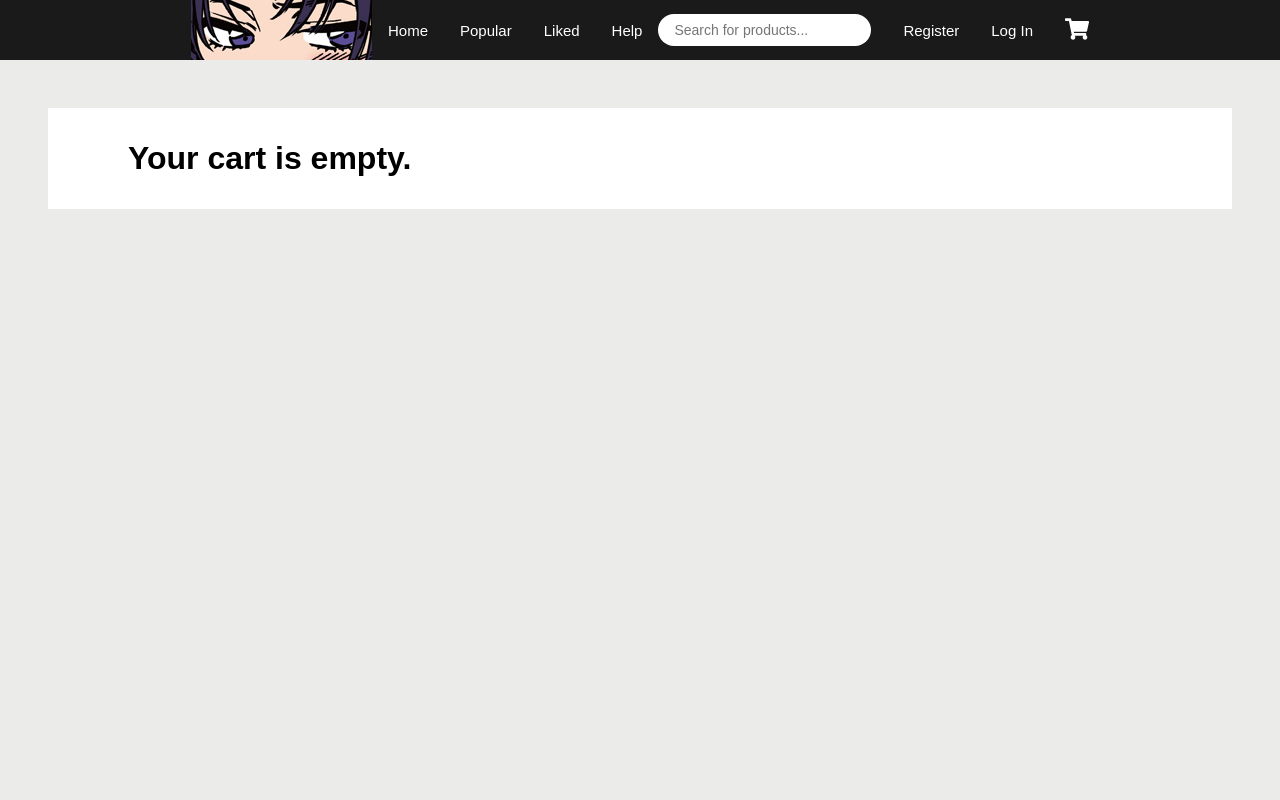
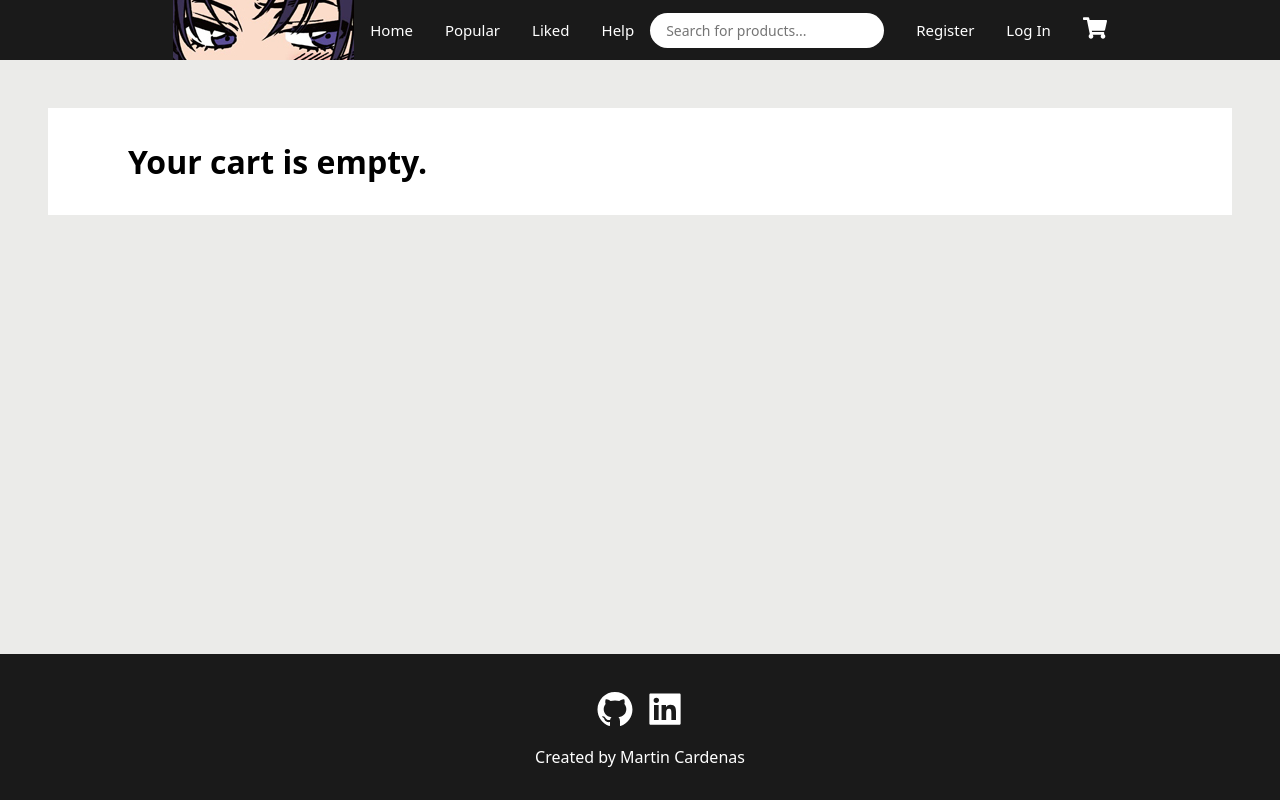
Before and after one commit to martincardenass/SwiftWave-Vite-React, a React (Vite) app: page /cart in a window 1280 px wide. Built offline with nearby package versions, Linux system fonts and the light colour scheme.

Commit message:
updated cart to freely modify the quantity of items

```diff
--- a/src/App.css
+++ b/src/App.css
@@ -1,7 +1,7 @@
 * {
     padding: 0;
     margin: 0;
-    font-family: Arial, Helvetica, sans-serif;
+    font-family: system-ui, -apple-system, BlinkMacSystemFont, 'Segoe UI', Roboto, Oxygen, Ubuntu, Cantarell, 'Open Sans', 'Helvetica Neue', sans-serif;
 }
 
 body {
--- a/src/App.jsx
+++ b/src/App.jsx
@@ -18,16 +18,23 @@ import {
   Cart,
   Liked,
   SearchResults,
+  Footer,
 } from "./components";
 
 export function App() {
   const user = localStorage.getItem("token");
+
+  // const Container
   return (
     <>
+      <div
+        style={{ display: "flex", flexDirection: "column", minHeight: "100vh" }}
+      >
         <CartProvider>
           <Navbar />
           {user && <Header />}
 
+          <div style={{ flex: "1" }}>
             <Routes>
               <Route path="/" element={<Main />}>
                 <Route path="/items/:id" element={<ItemDetails />} />
@@ -64,7 +71,10 @@ export function App() {
               }
               <Route path="*" element={<NotFound />} />
             </Routes>
+          </div>
+          <Footer />
         </CartProvider>
+      </div>
     </>
   );
 }
--- /dev/null
+++ b/src/components/Footer/Footer.jsx
@@ -0,0 +1,23 @@
+import "./footer.css";
+import { AiFillGithub, AiFillLinkedin } from "react-icons/ai";
+const Footer = () => {
+  return (
+    <div className="footer">
+      <div className="footer-container">
+        <div className="footer-icons">
+          <a href="https://github.com/ItamCrdns" target="_blank">
+            <AiFillGithub />
+          </a>
+          <a href="https://www.linkedin.com/in/itamcrdns/" target="_blank">
+            <AiFillLinkedin />
+          </a>
+        </div>
+        <div className="footer-text">
+          <p>Created by Martin Cardenas</p>
+        </div>
+      </div>
+    </div>
+  );
+};
+
+export default Footer;
--- /dev/null
+++ b/src/components/Footer/footer.css
@@ -0,0 +1,37 @@
+.footer {
+    background: #1a1a1a;
+    display: flex;
+    padding: 2rem;
+    align-items: center;
+    justify-content: center;
+}
+
+.footer-container {
+    display: block;
+    justify-content: center;
+    align-items: center;
+}
+
+.footer-icons {
+    align-items: center;
+    justify-content: center;
+    margin-bottom: 5px;
+    display: flex;
+    color: white;
+    font-size: 2.5rem;
+}
+
+.footer-icons svg {
+    color: white;
+    margin: 0 5px;
+
+}
+
+.footer-icons svg:hover {
+    color: #dfdfdf;
+    cursor: pointer;
+}
+
+.footer-text p {
+    color: white;
+}
--- a/src/components/Items/getItems.js
+++ b/src/components/Items/getItems.js
@@ -27,7 +27,6 @@ const GetItems = () => {
         setPages("");
         setTotalItems("");
         const url = `/items?sortOrder=${filter.order}&sortField=${filter.sort}&limit=${filter.limit}&page=${filter.page}&category=${filter.category}&minprice=${filter.minprice}&maxprice=${filter.maxprice}`;
-        console.log(url)
         await axios.get(url, { signal: controller.signal }).then((response) => {
           setProducts(response.data.items),
             setPages(response.data.totalPages),
--- a/src/components/context/cart.jsx
+++ b/src/components/context/cart.jsx
@@ -4,13 +4,14 @@ export const CartContext = createContext();
 
 export function CartProvider({ children }) {
   const [cart, setCart] = useState([]);
+  const [count, setCount] = useState(1);
 
   const addToCart = (itemCart) => {
     const itemId = cart.findIndex((item) => item._id === itemCart._id);
 
     if (itemId !== -1) {
       const newCart = structuredClone(cart);
-      newCart[itemId].quantity += 1;
+      newCart[itemId].quantity += Number(count);
       return setCart(newCart);
     }
 
@@ -18,7 +19,7 @@ export function CartProvider({ children }) {
       ...prevState,
       {
         ...itemCart,
-        quantity: 1,
+        quantity: Number(count),
       },
     ]);
   };
@@ -28,7 +29,7 @@ export function CartProvider({ children }) {
   };
 
   const removeFromCart = (_id) => {
-    const newCart = cart.filter(obj => obj._id !== _id);
+    const newCart = cart.filter((obj) => obj._id !== _id);
     setCart(newCart);
   };
 
@@ -36,9 +37,11 @@ export function CartProvider({ children }) {
     <CartContext.Provider
       value={{
         cart,
+        count,
+        setCount,
         addToCart,
         clearCart,
-        removeFromCart
+        removeFromCart,
       }}
     >
       {children}
--- a/src/components/index.js
+++ b/src/components/index.js
@@ -15,3 +15,4 @@ export { default as Popular } from './Popular/PopularItems'
 export { default as Cart } from './main/Cart'
 export { default as Liked } from './main/Liked'
 export { default as SearchResults } from './main/SearchResults'
+export { default as Footer } from './Footer/Footer'
--- a/src/components/main/Cart.jsx
+++ b/src/components/main/Cart.jsx
@@ -1,9 +1,11 @@
-import React, { useState } from "react";
+import React, { useContext, useState } from "react";
 import "./cart.css";
 import { useCart } from "../../hooks/useCart";
 import { Link } from "react-router-dom";
+import { CartContext } from "../context/cart";
 
 const Cart = () => {
+  const { count } = useContext(CartContext);
   const { cart, removeFromCart } = useCart();
   const [qty, setQty] = useState();
   const optionsList = [];
@@ -23,20 +25,15 @@ const Cart = () => {
 
   {
     cart.forEach((item) => {
-      for (let i = 0; i < item.amount; i++) {
+      for (let i = 1; i < item.amount + 1; i++) {
         optionsList.push(
-          <option value={i} key={i}>
+          <option value={i} key={`${item._id}-${i}`}>
             {i}
           </option>
         );
       }
     });
   }
-
-  const handleQtyChange = (e) => {
-    setQty(e.target.value);
-  };
-
   return (
     <>
       <div className="cart">
@@ -44,6 +41,7 @@ const Cart = () => {
           <div className="cart-container_headers">
             <h1>Your shopping cart</h1>
             <p>Price</p>
+            {/* {JSON.stringify(cart, null, 2)} */}
           </div>
           <div className="border" style={{ marginBottom: "20px" }}></div>
           <div className="cart_item">
@@ -62,8 +60,14 @@ const Cart = () => {
                     </Link>
                     <p>
                       Quantity:
-                      <select onChange={handleQtyChange}>
-                        {optionsList.slice(1, 11)}
+                      <select
+                        onChange={(e) => {
+                          item.quantity = e.target.value;
+                          setQty(e.target.value);
+                        }}
+                        value={item.quantity}
+                      >
+                        {optionsList}
                       </select>
                       <span
                         style={{
@@ -87,12 +91,12 @@ const Cart = () => {
             </ul>
           </div>
           <div className="border"></div>
-          <p className="subtotal">
+          <div className="subtotal">
             <div style={{ fontWeight: "bold", marginRight: "10px" }}>
               Subtotal:
             </div>
             ${totalPrice}
-          </p>
+          </div>
           {/* <button onClick={clearCart}>Clear cart</button> */}
         </div>
       </div>
--- a/src/components/main/ItemDetails.jsx
+++ b/src/components/main/ItemDetails.jsx
@@ -1,4 +1,4 @@
-import React, { useState } from "react";
+import React, { useContext, useEffect, useState } from "react";
 import "./main.css";
 import { IoHeartOutline, IoHeartSharp } from "react-icons/io5";
 import { AiFillThunderbolt } from "react-icons/ai";
@@ -6,10 +6,11 @@ import { MdKeyboardArrowRight } from "react-icons/md";
 import { Link, useNavigate } from "react-router-dom";
 import { useCart } from "../../hooks/useCart";
 import DetailsLoader from "./ItemDetailsLoader";
+import { CartContext } from "../context/cart";
 
 const ItemDetails = ({ item }) => {
   const { addToCart, cart, clearCart } = useCart();
-  const [count, setCount] = useState(1);
+  const { count, setCount } = useContext(CartContext);
   const [isClicked, setIsClicked] = useState(false);
   const [likeText, setLikeText] = useState("Like");
   const navigate = useNavigate();
@@ -23,13 +24,17 @@ const ItemDetails = ({ item }) => {
     navigate("/");
   };
 
-  console.log(item)
+  useEffect(() => {
+    setCount(1)
+  }, [])
 
   return (
     <>
       <div className="main">
         <div className="item">
-          {Object.keys(item).length === 0 ? (<DetailsLoader/>) : (
+          {Object.keys(item).length === 0 ? (
+            <DetailsLoader />
+          ) : (
             <div className="item_details">
               <div className="item_details-cnt">
                 <div className="item_category">
@@ -52,7 +57,7 @@ const ItemDetails = ({ item }) => {
                     >
                       -
                     </button>
-                  <input maxLength="2" value={count} readOnly />
+                    <input maxLength="2" value={count} readOnly={true} />
                     <button
                       onClick={() =>
                         setCount((count) =>
@@ -68,7 +73,10 @@ const ItemDetails = ({ item }) => {
                 <div className="item_btns">
                   <button className="button1">Purchase now</button>
                   <Link to="/cart">
-                  <button className="button2" onClick={() => addToCart(item)}>
+                    <button
+                      className="button2"
+                      onClick={() => addToCart(item, count)}
+                    >
                       Add to cart
                     </button>
                   </Link>
@@ -107,7 +115,8 @@ const ItemDetails = ({ item }) => {
                   </div>
                 </div>
               </div>
-          </div>)}
+            </div>
+          )}
         </div>
       </div>
     </>
--- a/src/components/main/main.css
+++ b/src/components/main/main.css
@@ -268,15 +268,14 @@
 }
 
 .main-items_items {
-    width: 100%;
+    width: 95%;
     display: grid;
     grid-template-columns: repeat(
         auto-fit,
                 minmax(250px, 1fr)
     );
     gap: 2rem;
-    align-items: center;
-    justify-content: center;
+    margin: auto;
 }
 
 .main-items_items h2 {
@@ -289,6 +288,7 @@
 }
 
 .main-items li {
+
     display: flex;
     flex-direction: column;
     align-items: center;
@@ -312,7 +312,8 @@
     align-items: center;
     justify-content: center;
     flex-wrap: wrap;
-    display: flex;
+    /* padding: 1rem; */
+    /* display: flex; */
 }
 
 .main-items img {
@@ -439,6 +440,7 @@ nav {
     font-size: 16px;
     list-style: none;
     user-select: none;
+    margin-bottom: 30px;
 }
 
 .pagination a  {
```
Lines whose indentation alone changed are shown as unchanged.
